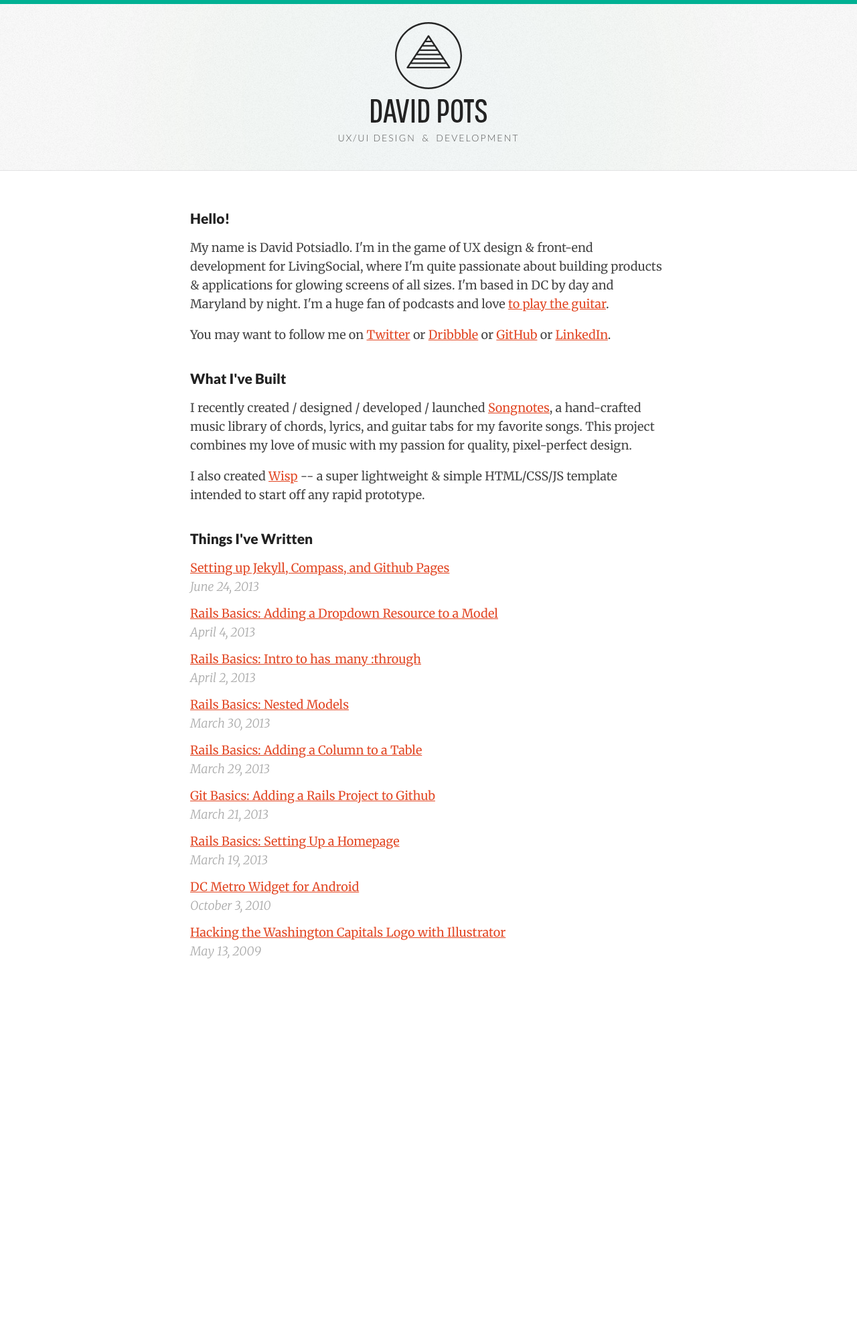
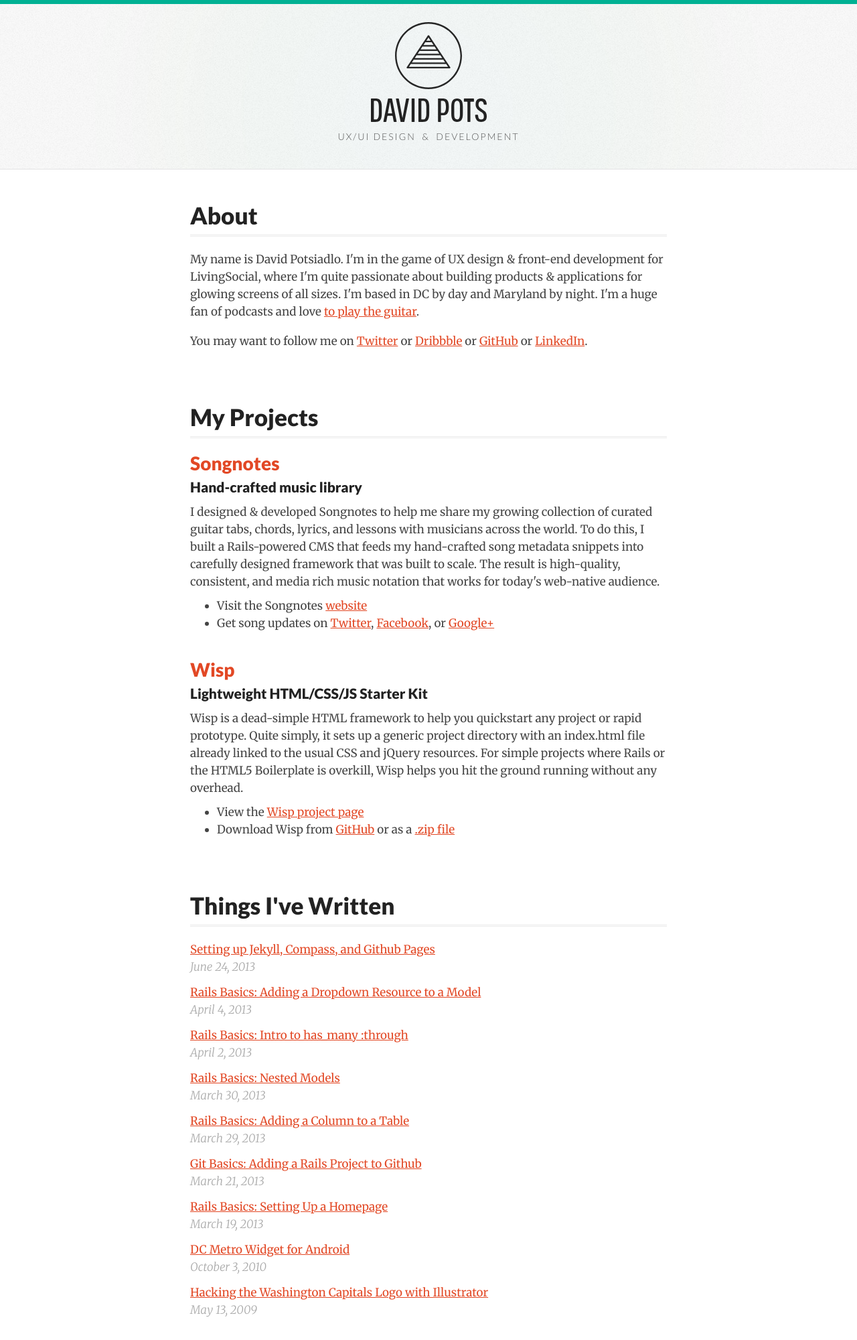
Before and after one commit to davidpots/davidpots.github.io, a Jekyll site: the page built from index.html, in a window 1280 px wide. Shown: the whole page at 67% size. Built offline with Jekyll 4.4.1, drawn with Linux system fonts in a browser that asks for light colours; before the commit the page ends 1466 px from its top, so only the background shows below that.

Commit message:
Copy updates to the davidpots.com homepage

```diff
--- a/css/screen.css
+++ b/css/screen.css
@@ -2,7 +2,7 @@
  * In this file you should write your main styles. (or centralize your imports)
  * Import this file using the following HTML or equivalent:
  * <link href="/stylesheets/screen.css" media="screen, projection" rel="stylesheet" type="text/css" /> */
-/* normalize.css v1.1.2 | MIT License | git.io/normalize */
+/*! normalize.css v1.1.2 | MIT License | git.io/normalize */
 /* ==========================================================================
    HTML5 display definitions
    ========================================================================== */
@@ -887,9 +887,9 @@ body {
   background: #fff;
   color: #444;
   font-family: 'Merriweather', Georgia, serif;
-  font-size: 18px;
+  font-size: 17px;
   font-weight: 400;
-  line-height: 28px;
+  line-height: 26px;
 }
 
 /* ========================================================================= */
@@ -1028,6 +1028,45 @@ pre code {
   display: block;
 }
 
+/* ========================================================================= */
+/* Project Descriptions */
+/* ========================================================================= */
+/* line 59, ../_sass/typography.scss */
+.project_desc {
+  margin: 0 0 40px 0;
+}
+/* line 60, ../_sass/typography.scss */
+.project_desc h2 {
+  margin: 0 0 8px 0;
+  font-size: 28px;
+}
+/* line 61, ../_sass/typography.scss */
+.project_desc h2 a {
+  text-decoration: none;
+}
+/* line 62, ../_sass/typography.scss */
+.project_desc h3 {
+  margin: 0 0 12px 0;
+  font-size: 21px;
+}
+/* line 63, ../_sass/typography.scss */
+.project_desc p {
+  margin: 0 0 10px 0;
+}
+/* line 64, ../_sass/typography.scss */
+.project_desc ul {
+  margin-top: 0;
+}
+
+/* line 68, ../_sass/typography.scss */
+#home h4 {
+  font-size: 35px;
+  border-bottom: 3px double #eaeaea;
+  padding-bottom: 18px;
+  margin-top: 90px;
+  margin-bottom: 21px;
+}
+
 /* line 18, ../_sass/screen.scss */
 .img-centered {
   display: block;
--- a/index.html
+++ b/index.html
@@ -5,13 +5,30 @@ title: David Potsiadlo // Design and Development
 
 <div id="home">
 
-  <h4 style="maring-bottom: 0;">Hello!</h4>
+  <h4 style="margin-top: 38px;">About</h4>
   <p style="margin: 18px 0;">My name is David Potsiadlo. I'm in the game of UX design &amp; front-end development for LivingSocial, where I'm quite passionate about building products & applications for glowing screens of all sizes. I'm based in DC by day and Maryland by night. I'm a huge fan of podcasts and love <a href="http://www.songnotes.cc" target="_blank">to play the guitar</a>.</p>
   <p style="margin: 18px 0;">You may want to follow me on <a href="http://www.twitter.com/davidpots" target="_blank">Twitter</a> or <a href="http://dribbble.com/davidpots" target="_blank">Dribbble</a> or <a href="http://github.com/davidpots" target="_blank">GitHub</a> or <a href="http://www.linkedin.com/in/davidpots" target="_blank">LinkedIn</a>.
 
-  <h4 style="maring-bottom: 0;">What I've Built</h4>
-  <p style="margin: 18px 0;">I recently created / designed / developed / launched <a href="http://www.songnotes.cc" target="_blank">Songnotes</a>, a hand-crafted music library of chords, lyrics, and guitar tabs for my favorite songs. This project combines my love of music with my passion for quality, pixel-perfect design.</p>
-  <p style="margin: 18px 0;">I also created <a href="http://davidpots.com/wisp">Wisp</a> -- a super lightweight &amp; simple HTML/CSS/JS template intended to start off any rapid prototype.</p>
+  <h4 style="maring-bottom: 0;">My Projects</h4>
+  <div class="project_desc">
+    <h2><a target="_blank" href="http://www.songnotes.cc">Songnotes</a></h2>
+    <h3>Hand-crafted music library</h3>
+    <p>I designed &amp; developed Songnotes to help me share my growing collection of curated guitar tabs, chords, lyrics, and lessons with musicians across the world. To do this, I built a Rails-powered CMS that feeds my hand-crafted song metadata snippets into carefully designed framework that was built to scale. The result is high-quality, consistent, and media rich music notation that works for today's web-native audience.</p>
+    <ul>
+      <li>Visit the Songnotes <a target="_blank" href="http://www.songnotes.cc">website</a></li>
+      <li>Get song updates on <a target="_blank" href="http://twitter.com/playsongnotes">Twitter</a>, <a target="_blank" href="http://facebook.com/songnotes">Facebook</a>, or <a target="_blank" href="https://plus.google.com/b/108964489013808568272/108964489013808568272/posts">Google+</a></li>
+    </ul>
+  </div>
+
+  <div class="project_desc">
+    <h2><a target="_blank" href="http://davidpots.com/wisp">Wisp</a></h2>
+    <h3>Lightweight HTML/CSS/JS Starter Kit</h3>
+    <p>Wisp is a dead-simple HTML framework to help you quickstart any project or rapid prototype. Quite simply, it sets up a generic project directory with an index.html file already linked to the usual CSS and jQuery resources. For simple projects where Rails or the HTML5 Boilerplate is overkill, Wisp helps you hit the ground running without any overhead.</p>
+    <ul>
+      <li>View the <a target="_blank" href="http://davidpots.com/wisp">Wisp project page</a></li>
+      <li>Download Wisp from <a target="_blank" href="https://github.com/davidpots/wisp">GitHub</a> or as a <a target="_blank" href="https://github.com/davidpots/wisp/archive/master.zip">.zip file</a></li>
+    </ul>
+  </div>
 
   <h4 style="maring-bottom: 0;">Things I've Written</h4>
   {% for post in site.posts %}
```
Also changed, not shown: _sass/typography.scss (+18 -2 lines), css/typography.css (+41 -2 lines), sandbox/index.html (+22 -0 lines), _sass/screen.scss (line endings or trailing spaces).
